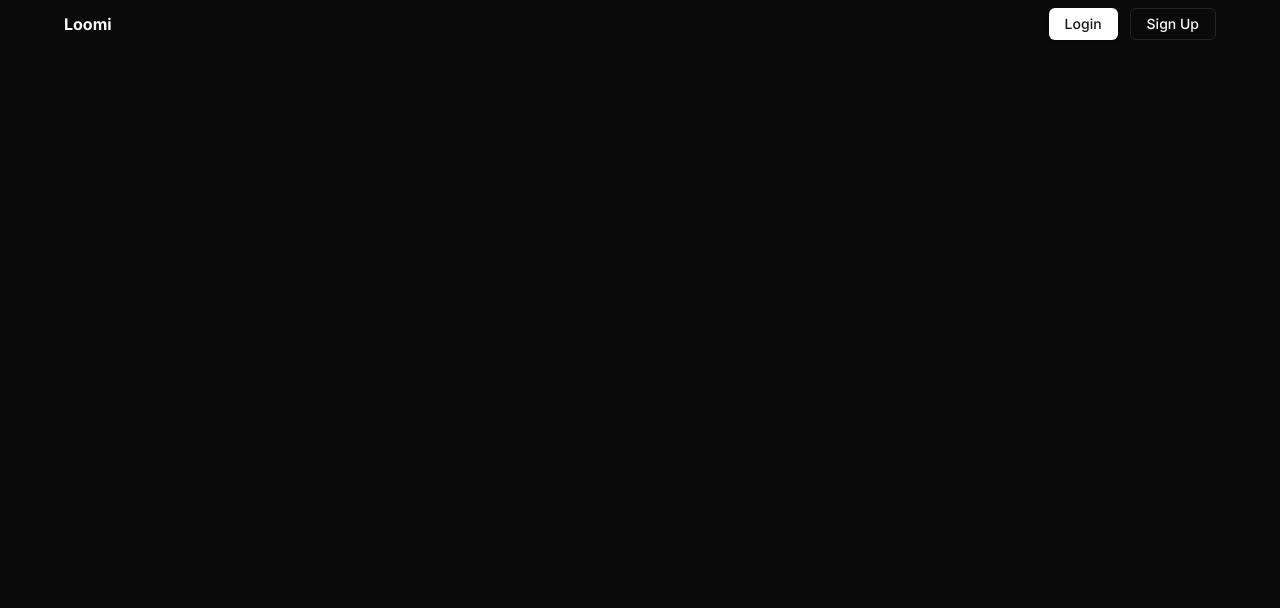
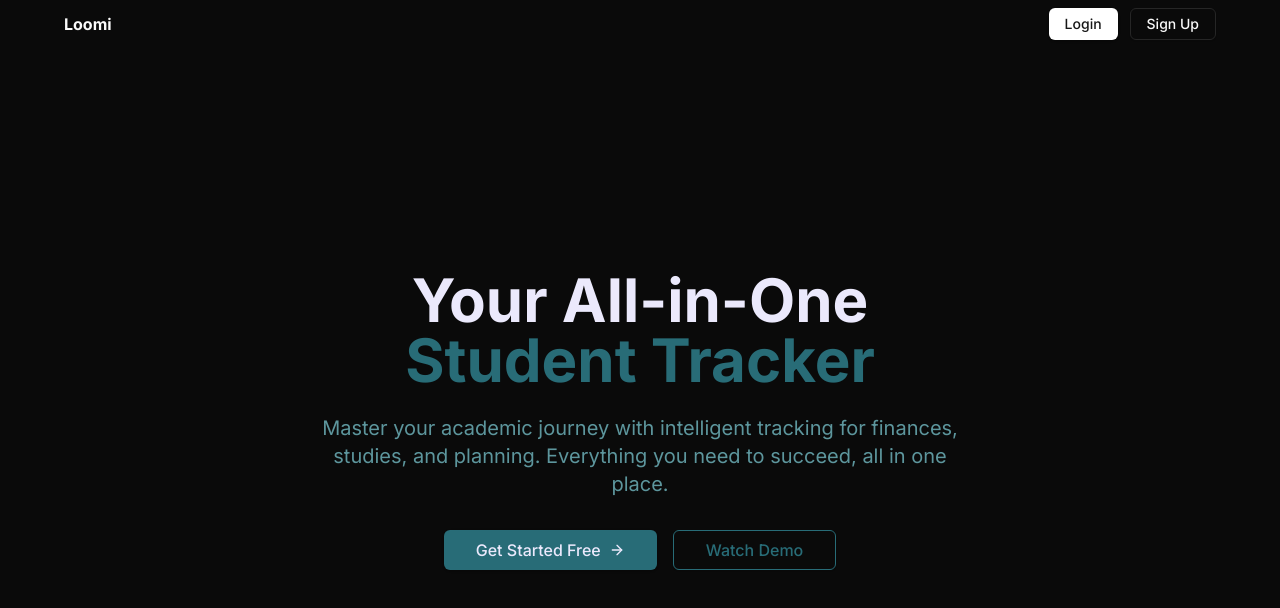
Before and after one commit to Carlthegreatt/Loomi, a React (Vite) app: page / in a window 1280 px wide. Shown: the top 608 px of the page. Built offline with nearby package versions, Linux system fonts and the light colour scheme.

Commit message:
feat: enhance Hero component with structured layout, call-to-action buttons, and descriptive content

```diff
--- a/src/components/sections/Hero.tsx
+++ b/src/components/sections/Hero.tsx
@@ -1,3 +1,45 @@
+import { Button } from "@/components/ui/button";
+import { ArrowRight } from "lucide-react";
+
 export default function Hero() {
-  return <div>Loomi</div>;
+  return (
+    <section className="min-h-[95vh] flex items-center justify-center bg-[#0a0a0a] pt-20">
+      <div className="container mx-auto px-4 sm:px-6 lg:px-8">
+        <div className="max-w-4xl mx-auto text-center">
+          {/* Main Heading */}
+          <h1 className="text-4xl sm:text-5xl lg:text-6xl font-bold text-[#ebe9fc] mb-6 leading-tight">
+            Your All-in-One
+            <span className="block text-[#286c77]">Student Tracker</span>
+          </h1>
+
+          {/* Subtitle */}
+          <p className="text-lg sm:text-xl text-[#5d969d] mb-8 max-w-2xl mx-auto leading-relaxed">
+            Master your academic journey with intelligent tracking for finances,
+            studies, and planning. Everything you need to succeed, all in one
+            place.
+          </p>
+
+          {/* Call to Action Buttons */}
+          <div className=" flex flex-col sm:flex-row gap-4 justify-center items-center">
+            <Button
+              size="lg"
+              className="px-8 py-3 text-base font-medium bg-[#286c77] hover:bg-[#286c77]/90 text-[#ebe9fc] border-[#286c77]"
+            >
+              Get Started Free
+              <ArrowRight className="w-4 h-4" />
+            </Button>
+            <Button
+              variant="outline"
+              size="lg"
+              className="px-8 py-3 text-base font-medium border-[#286c77] text-[#286c77] hover:bg-[#286c77] hover:text-[#ebe9fc]"
+            >
+              Watch Demo
+            </Button>
+          </div>
+
+          {/* Trust Indicators */}
+        </div>
+      </div>
+    </section>
+  );
 }
```
